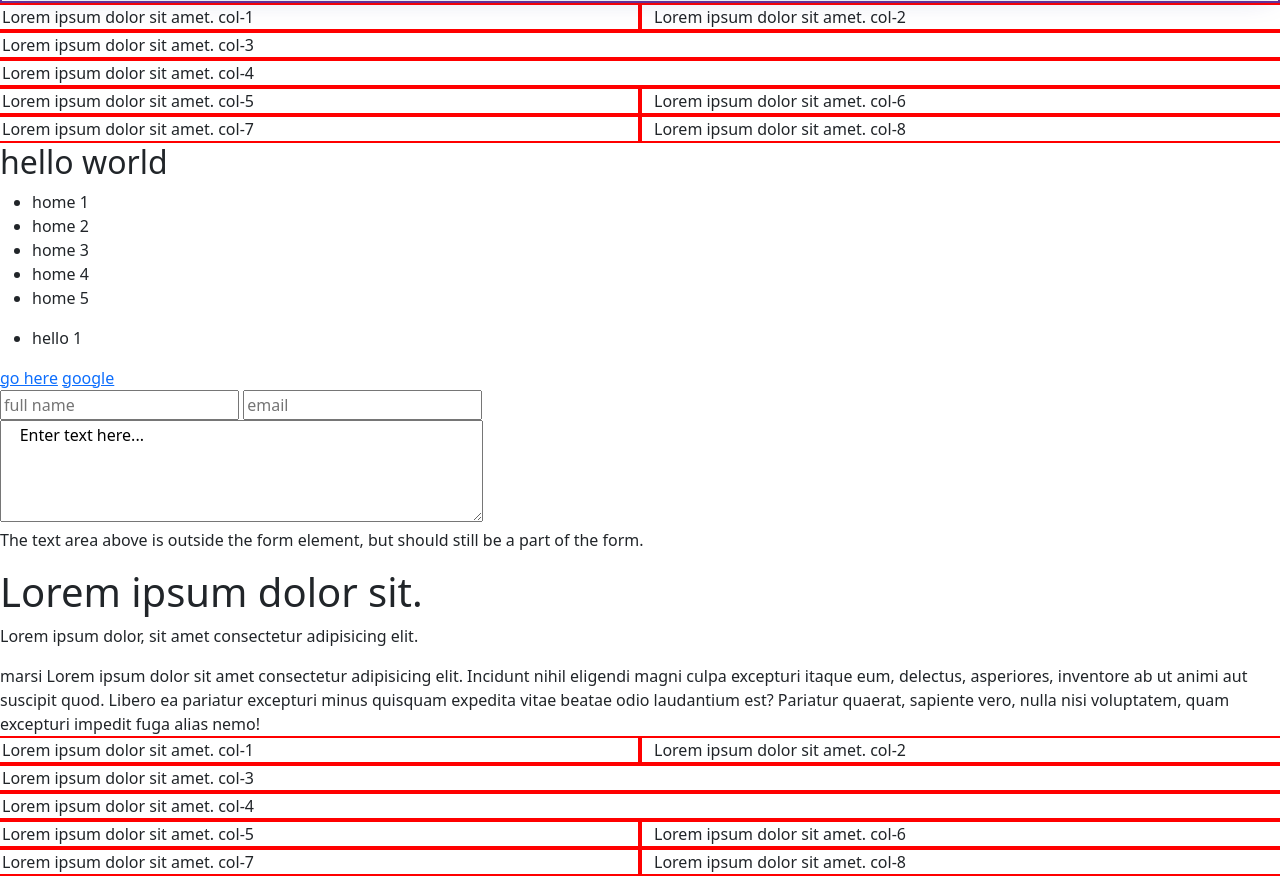
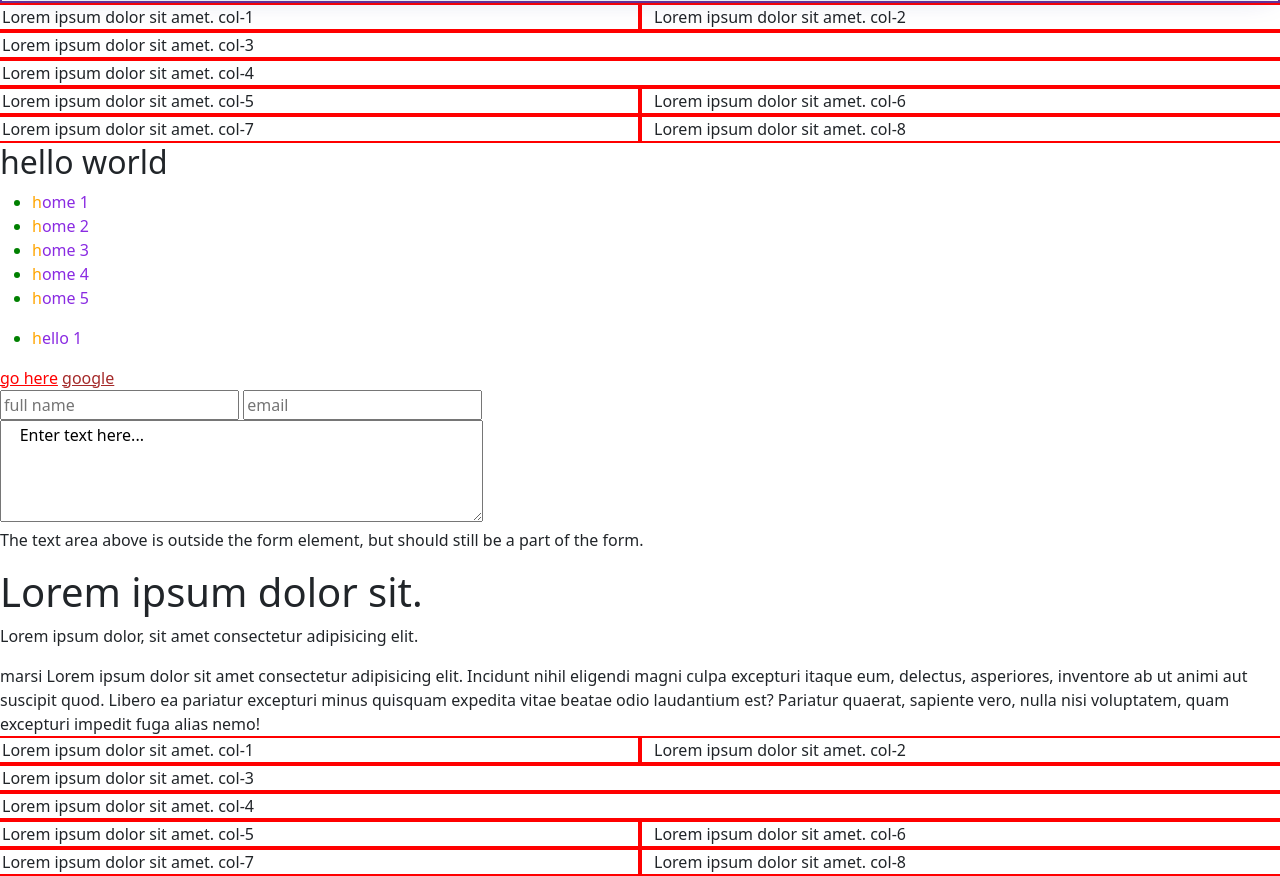
Before and after one commit to AsifHasanChowdhury/practice-css, a plain HTML site: page Grid.html in a window 1280 px wide. Shown: the part 1545-2421 px from the top of the page. Drawn offline with nearby package versions, Linux system fonts and the light colour scheme.

Commit message:
Update new.css

```diff
--- a/new.css
+++ b/new.css
@@ -11,7 +11,7 @@
     padding:20px;
 
 }
-
+/* grid marking korsi */
 .col{
 
     border:2px solid red;
@@ -42,6 +42,9 @@
 .col-5{
     border:2px solid greenyellow;
 }
+
+/* glass concept */
+
 .glass{
     background: rgba( 255, 255, 255, 0.30 );
     box-shadow: 0 8px 32px 0 rgba( 31, 38, 135, 0.37 );
@@ -49,3 +52,86 @@
     -webkit-backdrop-filter: blur( 20.0px );
     border-radius: 10px;
 }
+
+/* psuedo class */
+
+:root{
+    color:red;
+}
+
+p:hover{
+    color:aqua; /*hover effect dei */
+    background-color: black;
+    margin-bottom: 5px salmon;
+}
+.psuedo-1:hover{
+    color:aquamarine;
+}
+
+/* eivabe akta list er othaba akta div er under e thaka multiple */
+/* class e styling kora jai */
+
+li:first-child{
+    color:aqua
+}
+
+li:last-child{
+    color:blue;
+}
+
+li:nth-child(2){
+    color:aquamarine;
+}
+
+li:nth-child(4){
+    color:blue;
+}
+
+li:only-child{
+    color:aqua;
+}
+
+/*
+li:first-child{
+}
+
+li:last-child{
+}
+*/
+li::first-letter{
+    color:orange;
+
+}
+
+li::marker{
+  color:green;
+
+}
+
+li::first-line{
+    color:blueviolet;
+}
+/*id er upr Apply korsi */
+#link:link{ /* eita unvistied link er color korsi */
+    color:red;
+}
+
+#link:visited{ /* eita vistied link er color korsi */
+    color:orange;
+}
+
+/*class er upor Apply korsi*/
+.google:link{
+    color:brown;
+}
+
+.google:visited{
+    color:green;
+}
+
+/* basically multiple tag Add kore kore psuedo selector use korbo */
+
+/* .A1 + .A2{ eikhane kaaj kore nai but paragraph h1 eishb tag e kaj kore
+    color:blue
+}
+*/
```
